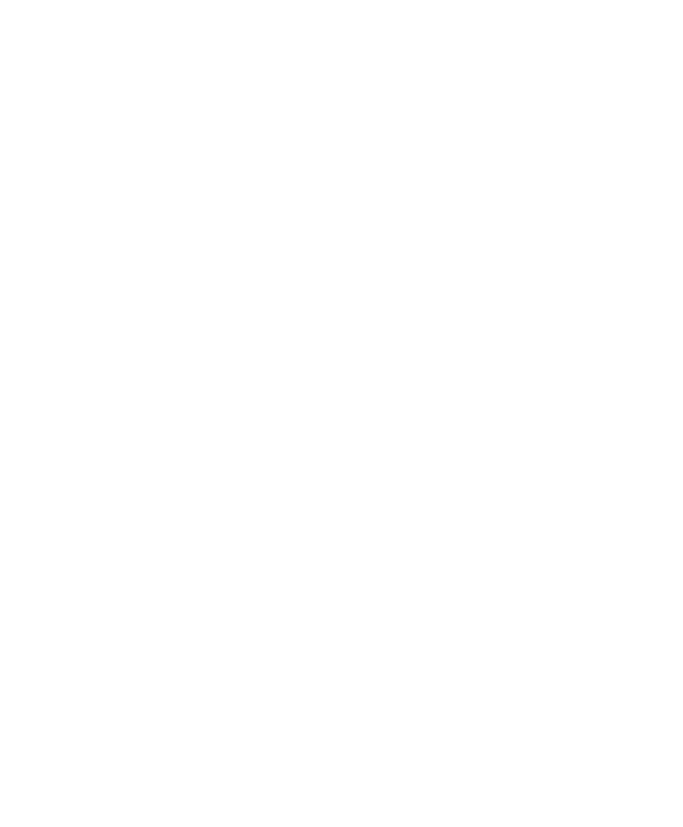
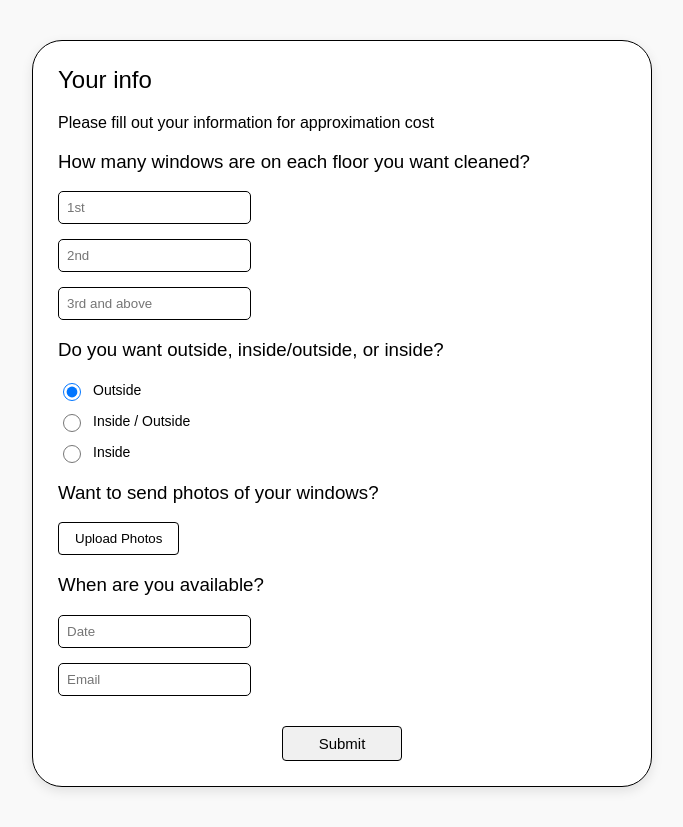
Before and after one commit to CroixJonson/wdd130-benIson, a plain HTML site: page page2_quote.html in a window 1280 px wide. Shown: the whole page, without its empty margins (298-981 px from the left). Before the commit the page ends 800 px from the top, so only its background shows below. Drawn offline with Linux system fonts and the light colour scheme.

Commit message:
Update page2_quote.html

```diff
--- a/page2_quote.html
+++ b/page2_quote.html
@@ -4,8 +4,121 @@
     <meta charset="UTF-8">
     <meta name="viewport" content="width=device-width, initial-scale=1.0">
     <title>Online Quote</title>
+    <style>
+        body {
+            margin: 0;
+            padding: 40px 20px;
+            font-family: Arial, sans-serif;
+            background-color: #f9f9f9;
+            display: flex;
+            justify-content: center;
+        }
+
+        .card {
+            width: 50%;
+            border: 1px solid #000;
+            border-radius: 30px;
+            box-shadow: 0 4px 12px rgba(0,0,0,0.1);
+            padding: 25px;
+            background: #fff;
+            box-sizing: border-box;
+        }
+
+        h1 { margin-top: 0; }
+        h1, h2, h3 { font-weight: normal; }
+
+        .floor input {
+            display: block;
+            width: 175px;
+            margin: 15px 0;
+            padding: 8px;
+            border: 1.5px solid #000;
+            border-radius: 5px;
+        }
+
+        .radio-group {
+            display: flex;
+            flex-direction: column;
+            gap: 10px;
+            margin: 15px 0;
+        }
+
+        .contact-form .radio-option {
+            display: flex;
+            align-items: center;
+            font-size: 14px;
+            cursor: pointer;
+            font-weight: normal;
+        }
+
+        .radio-option input[type="radio"] {
+            margin-right: 12px;
+            cursor: pointer;
+            width: 18px;
+            height: 18px;
+        }
+
+        button {
+            padding: 8px 16px;
+            cursor: pointer;
+            border: 1px solid #000;
+            background: #fff;
+            border-radius: 4px;
+        }
+
+        input[type="submit"] {
+            display: block;
+            width: 120px;
+            padding: 8px;
+            font-size: 15px;
+            margin: 30px auto 0;
+            cursor: pointer;
+            border: 1px solid black;
+            border-radius: 4px;
+            background-color: #f0f0f0;
+        }
+    </style>
 </head>
 <body>
+    <section class="card">
+        <h1>Your info</h1>
+        <p>Please fill out your information for approximation cost</p>
 
+        <form class="contact-form">
+            <h3>How many windows are on each floor you want cleaned?</h3>
+            <section class="floor">
+                <input type="text" name="first" placeholder="1st">
+                <input type="text" name="second" placeholder="2nd">
+                <input type="text" name="third" placeholder="3rd and above">
+            </section>
+
+            <h3>Do you want outside, inside/outside, or inside?</h3>
+            <div class="radio-group">
+                <label class="radio-option">
+                    <input type="radio" name="location" value="outside" checked>
+                    Outside
+                </label>
+                <label class="radio-option">
+                    <input type="radio" name="location" value="inside-outside">
+                    Inside / Outside
+                </label>
+                <label class="radio-option">
+                    <input type="radio" name="location" value="inside">
+                    Inside
+                </label>
+            </div>
+
+            <h3>Want to send photos of your windows?</h3>
+            <button type="button">Upload Photos</button>
+
+            <h3>When are you available?</h3>
+            <section class="floor">
+                <input type="text" name="date" placeholder="Date">
+                <input type="text" name="email" placeholder="Email">
+            </section>
+
+            <input type="submit" value="Submit">
+        </form>
+    </section>
 </body>
 </html>
```
